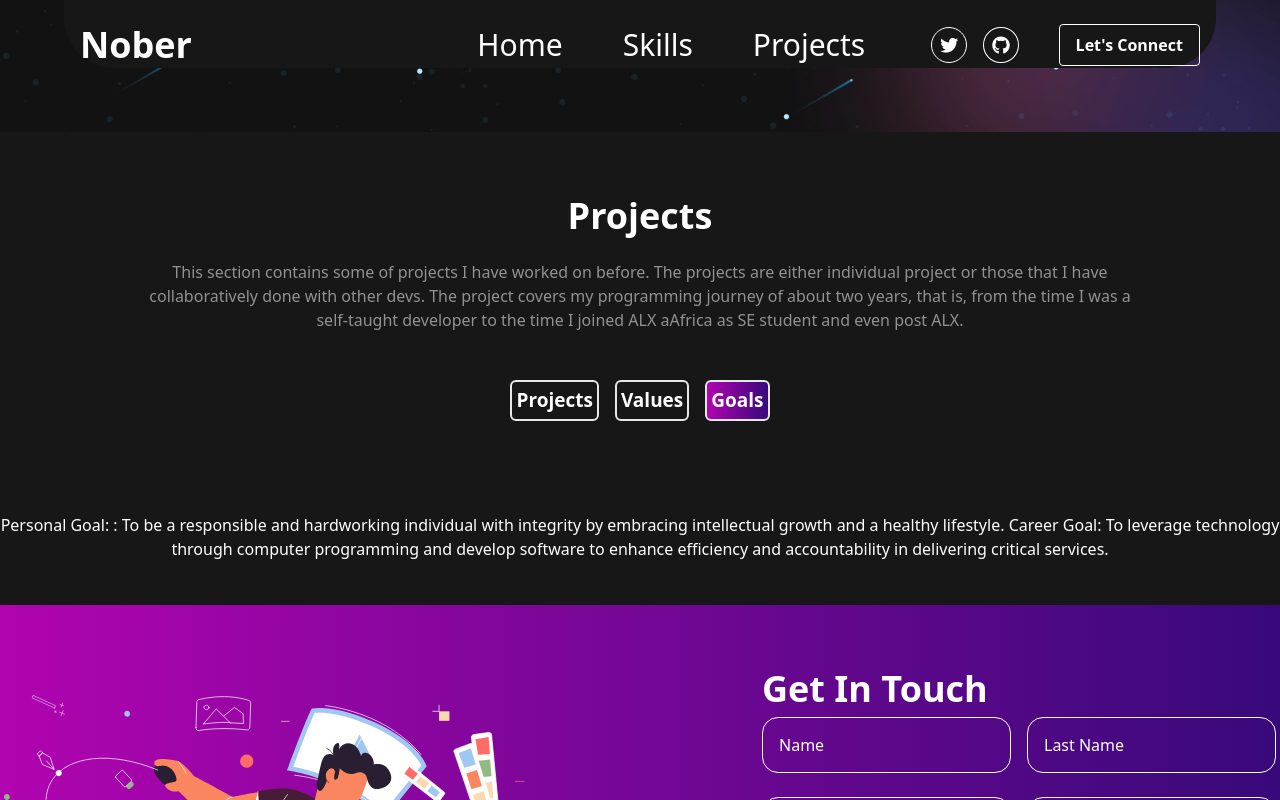
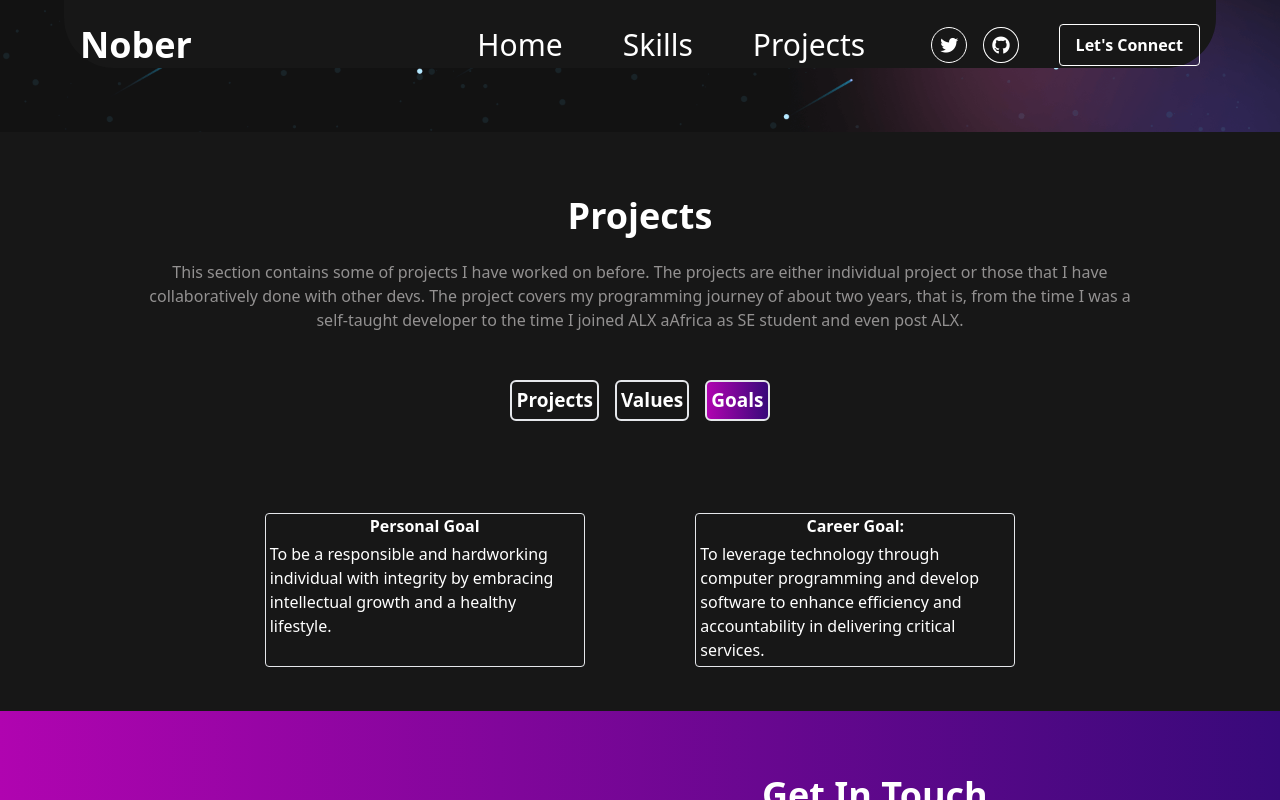
Before and after one commit to mainanorbert/nober-portfolio, a React (Vite) app: page / in a window 1280 px wide. Both pictures are taken after a click on the button "Goals". Shown: the part 1268-2068 px from the top of the page. Built offline with nearby package versions, Linux system fonts and the light colour scheme.

Commit message:
added personal and career goals to Goals component

```diff
--- a/src/components/Goals.jsx
+++ b/src/components/Goals.jsx
@@ -3,12 +3,23 @@ import React from 'react'
 const Goals = () => {
     return (
         <>
-    <div className='h-[3rem]'>
-        Personal Goal: : To be a responsible and hardworking individual with integrity by embracing intellectual growth and a
-healthy lifestyle.
-Career Goal: To leverage technology through computer programming and develop software to enhance efficiency and
+            <div className='flex justify-center'>
+
+                <div className='h-3rem] flex w-8/12 justify-around space-x-2'>
+                    <div className='border max-w-[20rem] rounded'>
+                        <h1 className='font-bold'>Personal Goal</h1>
+                        <p className='text-left p-1'> To be a responsible and hardworking individual with integrity by embracing intellectual growth and a
+                            healthy lifestyle.</p>
+                    </div>
+                    <div className='border max-w-[20rem] rounded'>
+                        <h1 className='font-bold'>Career Goal:</h1>
+                       <p className='text-left p-1'>
+                       To leverage technology through computer programming and develop software to enhance efficiency and
                         accountability in delivering critical services.
+                       </p>
+                    </div>
 
+                </div>
             </div>
         </>
     )
```
Lines whose indentation alone changed are shown as unchanged.
